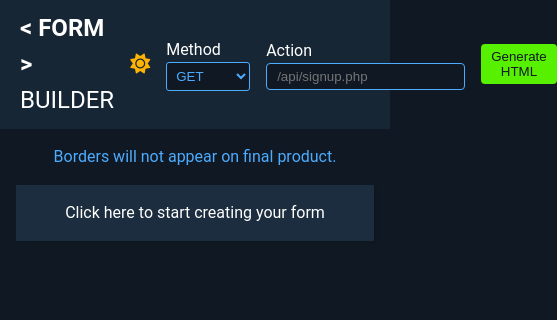
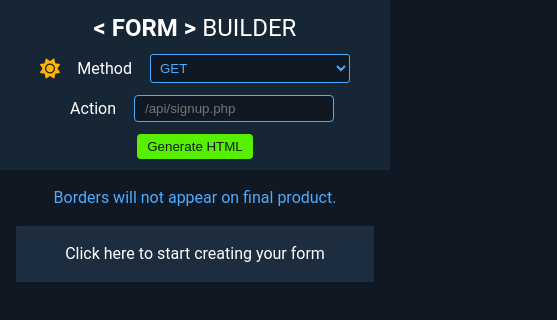
Before and after one commit to jdussold/form-builder, a plain HTML site: page index.html in a window 390 px wide. Shown: the whole page, 557 px wide, since content can reach past the window. Drawn offline with Linux system fonts and the light colour scheme.

Commit message:
Improve responsive layout & fix navbar/form breakpoints
- Refactored responsive styles to ensure proper layout across various screen sizes.
- Fixed navbar alignment (489px - 838px) by centering the `<FORM> BUILDER` header while keeping nav items aligned below.
- Left-aligned "Method" & "Action" labels next to inputs for better readability.
- Resolved form layout issues (489px - 953px) by forcing `.form-col-*` into a single column at mid-range breakpoints.
- Prevented content overflow in form rows by adjusting flex wrapping and spacing.
- Refined padding and margins to maintain consistent alignment.

```diff
--- a/css/style.css
+++ b/css/style.css
@@ -470,3 +470,66 @@ main {
     opacity: 0;
   }
 }
+
+/* Responsive Styles */
+@media screen and (max-width: 953px) {
+  /* Make sure form rows don't break */
+  #form .form-row {
+    display: flex;
+    flex-wrap: wrap;
+    gap: 0.5rem;
+  }
+
+  /* Fix grid layouts breaking */
+  .form-col-2,
+  .form-col-3,
+  .form-col-4 {
+    grid-template-columns: 1fr;
+  }
+}
+
+@media screen and (max-width: 838px) {
+  /* Center header title at top */
+  header nav {
+    flex-direction: column;
+    align-items: center;
+    text-align: center;
+    gap: 0.5rem;
+  }
+
+  header nav .nav-item h2 {
+    text-align: center;
+    width: 100%;
+  }
+
+  header .nav-actions {
+    display: flex;
+    flex-wrap: wrap;
+    justify-content: center;
+    align-items: center;
+    width: 100%;
+    gap: 0.75rem;
+    padding: 0 1rem;
+  }
+
+  header .nav-item {
+    display: flex;
+    align-items: center;
+    gap: 0.5rem;
+    flex-wrap: nowrap;
+    white-space: nowrap;
+    justify-content: center;
+    width: auto;
+  }
+
+  header .nav-item label {
+    min-width: 60px;
+    text-align: right;
+  }
+
+  header .nav-item select,
+  header .nav-item input[type='text'] {
+    width: 200px;
+    max-width: 100%;
+  }
+}
```
